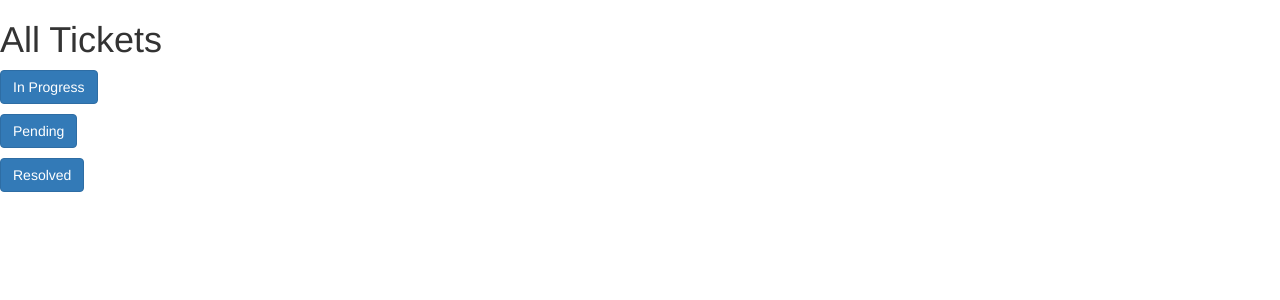
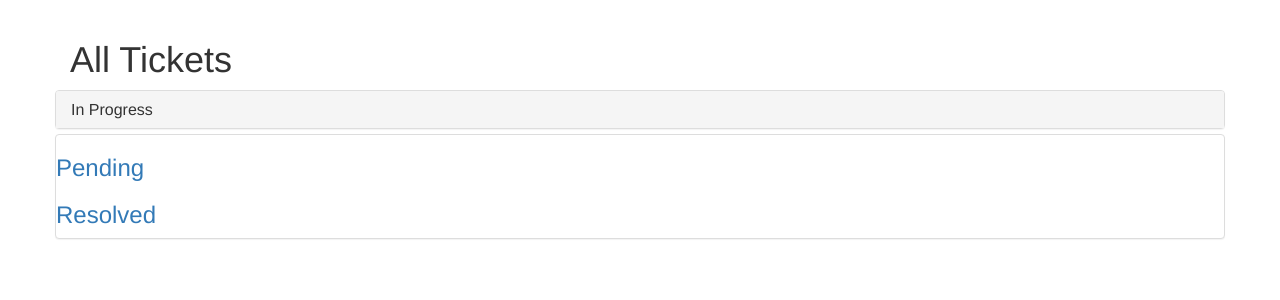
Before and after one commit to billywongstuy/BrevityFinesse-SDSpr17FP, a Flask app: page /all_tickets in a window 1280 px wide. Shown: the part 51-351 px from the top of the page. Run offline with Flask 2, Linux system fonts and the light colour scheme; data comes from the database, SQL or seed files in the repository; parts of the project's set-up code (start-up, migrations or seed data) failed here and were passed over; some libraries are stand-ins or nearby versions.

Commit message:
started improving formatting of all tickets view

```diff
--- a/devlog.txt
+++ b/devlog.txt
@@ -134,3 +134,6 @@ yukiC -- 2017-05-24 14:40
 billyW -- 2017-05-25 11:40
     - Added functions for emailing
     - Added prelim email function calls to routes
+
+julianA -- 2017-05-25 14:06
+Started improving formatting of tixets in all-tickets view
--- a/templates/tickets-all.html
+++ b/templates/tickets-all.html
@@ -13,24 +13,35 @@
 
 {% block body %}
 
+<div class="container">
   <h1>All Tickets</h1>
 
   <!-- The categories should be drop down menus -->
-
-
-<p>
+  <div class="row">
+    <div class="col-3-md col-3-sm"></div>
+    <div class="col-6-md col-6-sm col-12-xs">
+      <!--<div class="jumbotron">-->
+      <!--<ul style="list-style: none;">-->
       <!--<a class="btn btn-primary" data-toggle="collapse" href="#collapseExample" aria-expanded="false" aria-controls="collapseExample">
 	  Link with href
 	  </a>-->
 
-  <button class="btn btn-primary" type="button" data-toggle="collapse" data-target="#progress" aria-expanded="false" aria-controls="progress">
+      <!--<button class="btn btn-primary" type="button" data-toggle="collapse" data-target="#progress" aria-expanded="false" aria-controls="progress">
 	  In Progress
-  </button>
-</p>
-
-<div class="collapse" id="progress">
+	  </button>-->
+      <div class="panel-group">
+	<div class="panel panel-default">
+	  <div class="panel-heading">
+	    <h3 class="panel-title">
+	      <a class="collapse-header" data-toggle="collapse" href="#progress" aria-expanded="true" aria-controls="progress">
+		In Progress
+	      </a>
+	    </h3>
+	  </div>
+	  <div class="panel-collapse" id="progress">
 	    {% for ticket in progress %}
-  <div class="card card-block">
+	    <div class="card">
+	      <div class="card-block">
 		<a href="/ticket/{{ticket.primary_key}}">
 		  <table>
 		    <tr>
@@ -45,15 +56,15 @@
 		  </table>
 		</a>
 	      </div>
+	    </div>
 	    {% endfor %}
 	  </div>
+	</div>
 
-
-<p>
-<button class="btn btn-primary" type="button" data-toggle="collapse" data-target="#pending" aria-expanded="false" aria-controls="pending">
-  Pending
-</button>
-</p>
+	  <div class="panel panel-default">
+	<a class="collapse-header" data-toggle="collapse" href="#pending" aria-expanded="false" aria-controls="pending">
+	  <h3>Pending</h3>
+	</a>
 
 	<div class="collapse" id="pending">
 	  {% for ticket in pending %}
@@ -75,11 +86,9 @@
 	  {% endfor %}
 	</div>
 
-
-<p>
-<button class="btn btn-primary" type="button" data-toggle="collapse" data-target="#resolved" aria-expanded="false" aria-controls="resolved">
-  Resolved
-</button>
+	<a class="collapse-header" data-toggle="collapse" data-target="#resolved" aria-expanded="false" aria-controls="resolved">
+	  <h3>Resolved</h3>
+	</a>
 </p>
 
 <div class="collapse" id="resolved">
@@ -102,6 +111,8 @@
   </div>
   {% endfor %}
 </div>
-
-
+</div>
+<div class="col-3-md col-3-sm"></div>
+</div>
+<!--</div>-->
 {% endblock %}
```
Lines whose indentation alone changed are shown as unchanged.
